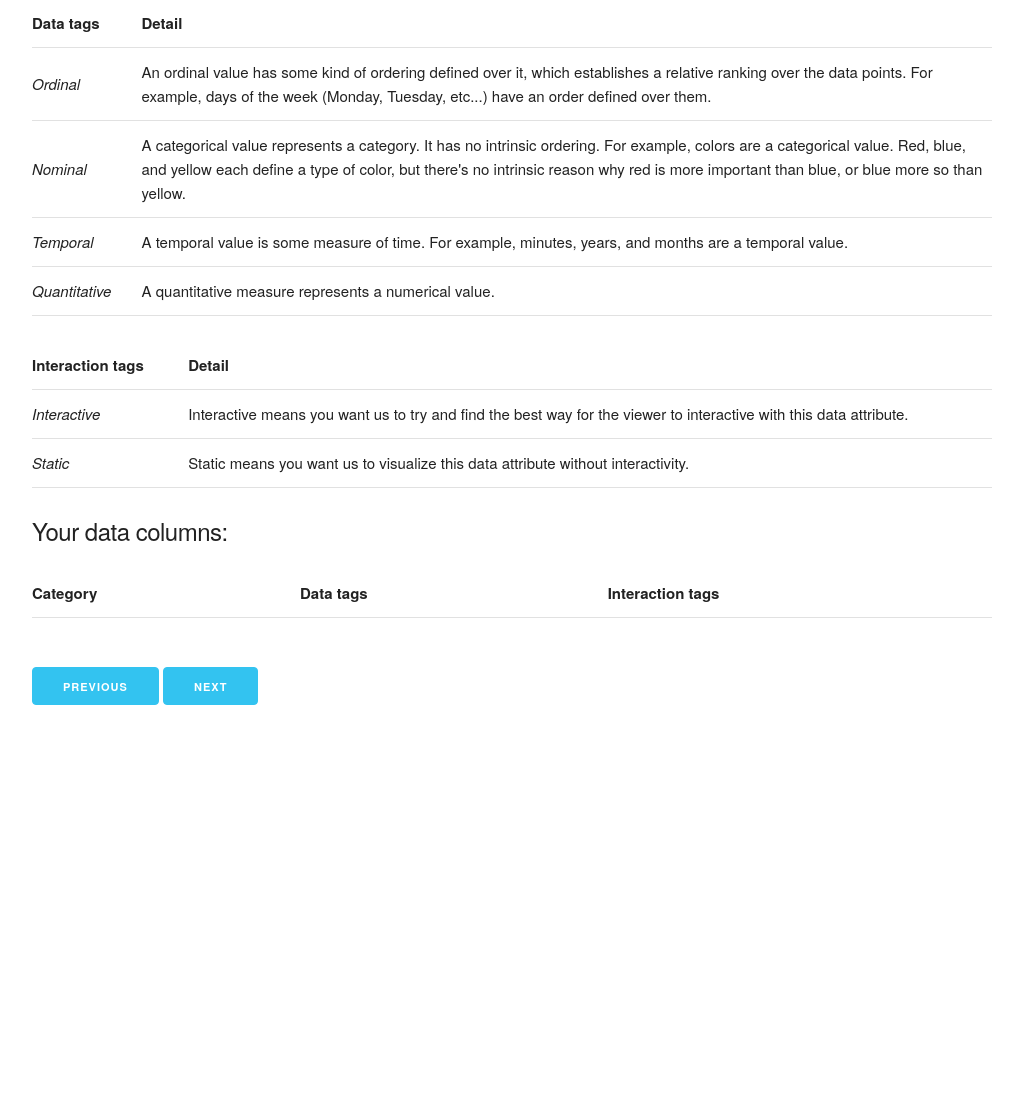
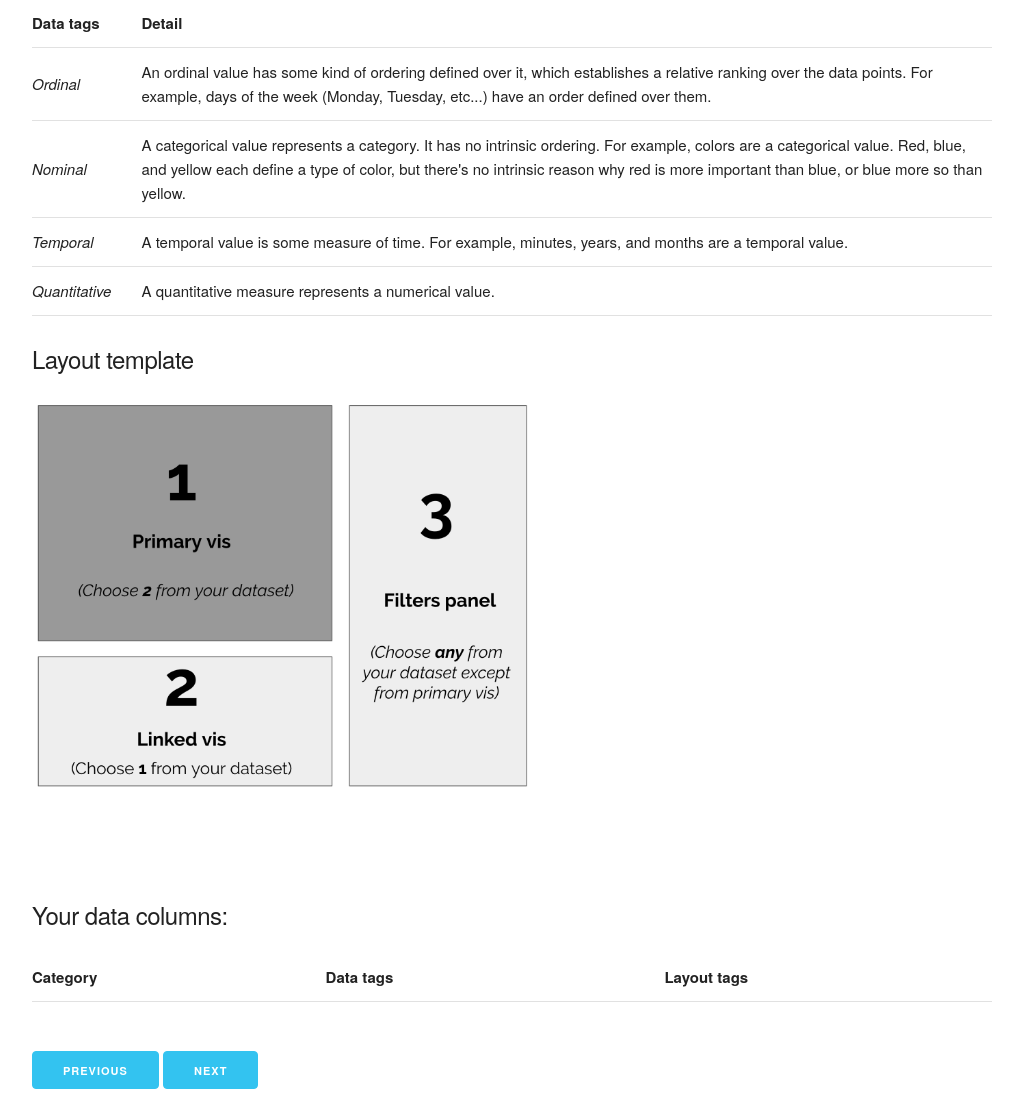
Before and after one commit to hovanter/cs448b-finalproj, a PHP site: page /configure.html in a window 1280 px wide. Shown: the part 141-1240 px from the top of the page, without its empty margins (128-1151 px from the left). Before the commit the page ends 846 px from the top, so only its background shows below. Run offline with PHP 8.4, Linux system fonts and the light colour scheme; lists and menus that the app fills with data are empty.

Commit message:
Added the layout template and corresponding numbering as radio buttons; Removed Interactive tags

```diff
--- a/configure.html
+++ b/configure.html
@@ -42,24 +42,8 @@
           </tr>
         </tbody>
       </table>
-      <table class="u-full-width">
-        <thead>
-          <tr>
-            <th>Interaction tags</th>
-            <th>Detail</th>
-          </tr>
-        </thead>
-        <tbody>
-          <tr>
-            <td><i>Interactive</i></td>
-            <td>Interactive means you want us to try and find the best way for the viewer to interactive with this data attribute. </td>
-          </tr>
-          <tr>
-            <td><i>Static</i></td>
-            <td>Static means you want us to visualize this data attribute without interactivity.</td>
-          </tr>
-        </tbody>
-      </table>
+      <h5>Layout template</h5>
+      <div id="layout-template"></div>
     </div>
 
     <!-- Main content section -->
@@ -70,7 +54,7 @@
           <tr>
             <th>Category</th>
             <th>Data tags</th>
-            <th>Interaction tags</th>
+            <th>Layout tags</th>
           </tr>
         </thead>
         <tbody id="data-body">
--- a/css/configure.css
+++ b/css/configure.css
@@ -8,3 +8,10 @@
   margin-right: 5px;
   margin-bottom: 0px;
 }
+
+#layout-template {
+  background: url('../assets/layout-template.png') no-repeat;
+  height: 500px;
+  width: 500px;
+  background-size: contain;
+}
--- a/scripts/configure.js
+++ b/scripts/configure.js
@@ -10,9 +10,9 @@
     '<input type="radio" name="data-type" value="Temporal"> Temporal </input>' +
     '<input type="radio" name="data-type" value="Quantitative"> Quantitative </input></form>';
   var interactiveHtml = '<form action="">'+
-    '<input type="radio" name="interactive" value="Interactive"> Interactive </input>'+
-    '<input type="radio" name="interactive" value="Static"> Static </input>'+
-    '<input type="radio" name="interactive" value="Auto"> Auto </input>'+
+    '<input type="radio" name="primary-vis" value="1"> 1 </input>'+
+    '<input type="radio" name="linked-vis" value="2"> 2 </input>'+
+    '<input type="radio" name="filters" value="3"> 3 </input>'+
     '</form>';
 
 
```
Also changed, not shown: assets/layout-template.png (added).
